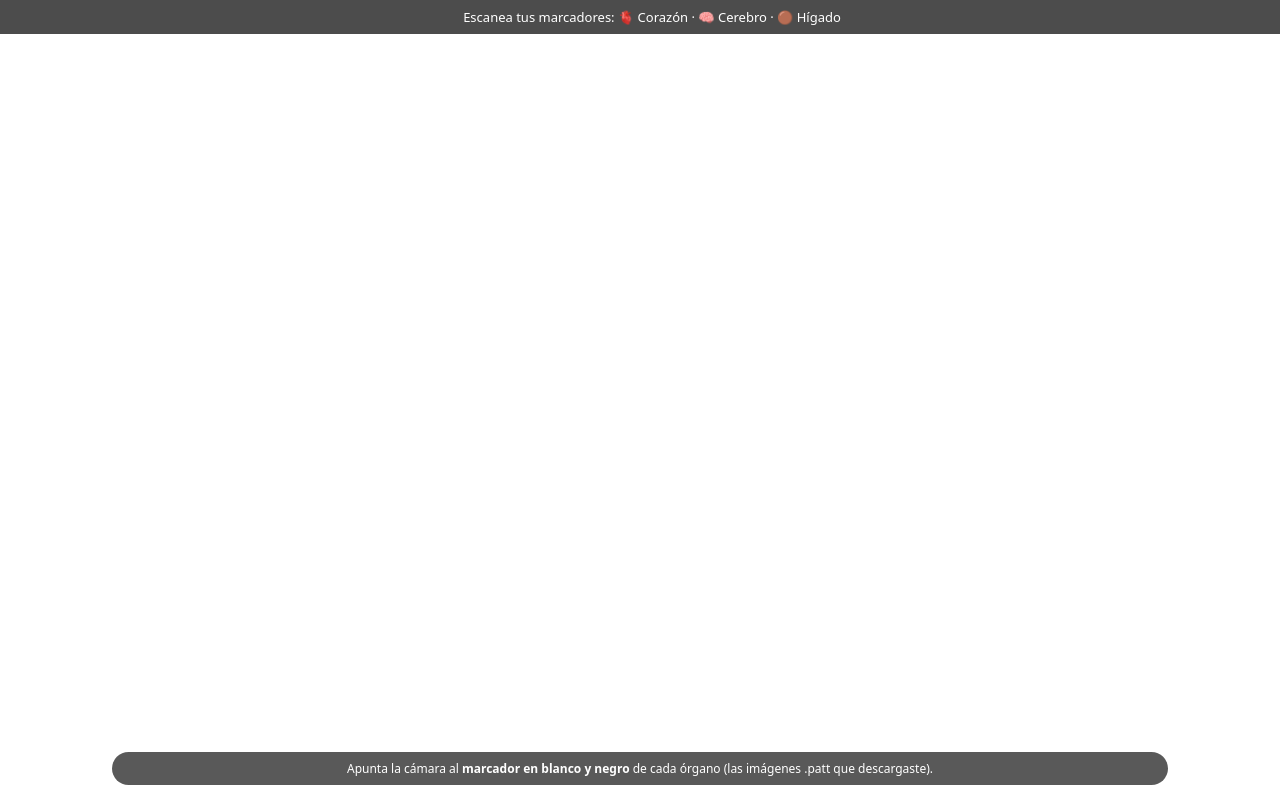
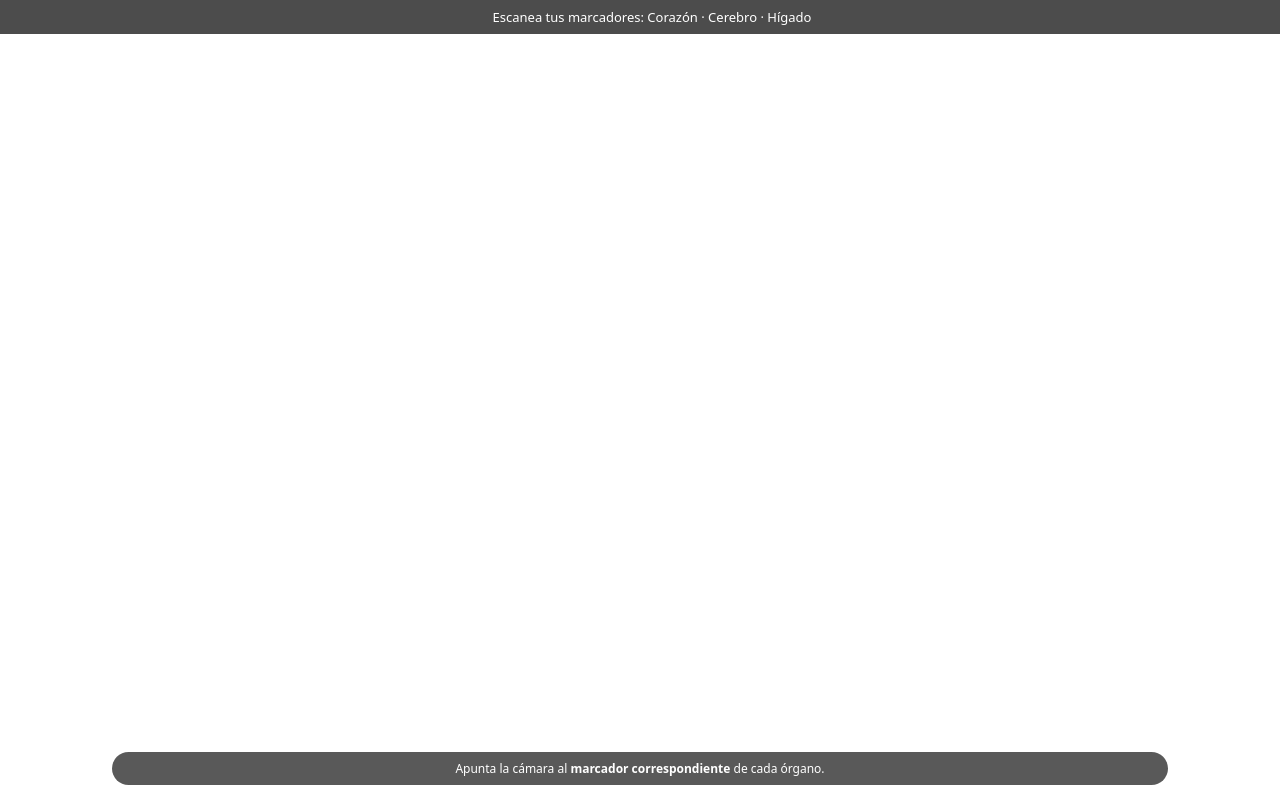
Before and after one commit to juanp65/corazon, a plain HTML site: page index.html in a window 1280 px wide. Drawn offline with Linux system fonts and the light colour scheme.

Commit message:
Update index.html

```diff
--- a/index.html
+++ b/index.html
@@ -2,7 +2,7 @@
 <html lang="es">
 <head>
   <meta charset="UTF-8" />
-  <title>AR · Órganos con marcadores .patt</title>
+  <title>AR · Órganos </title>
 
   <!-- A-Frame -->
   <script src="https://aframe.io/releases/1.4.2/aframe.min.js"></script>
@@ -44,11 +44,11 @@
 <body>
 
   <div class="top-bar">
-    Escanea tus marcadores: 🫀 Corazón · 🧠 Cerebro · 🟤 Hígado
+    Escanea tus marcadores:  Corazón ·  Cerebro ·  Hígado
   </div>
 
   <div class="hint">
-    Apunta la cámara al <b>marcador en blanco y negro</b> de cada órgano (las imágenes .patt que descargaste).
+   Apunta la cámara al <b>marcador correspondiente</b> de cada órgano.
   </div>
 
   <a-scene
```
